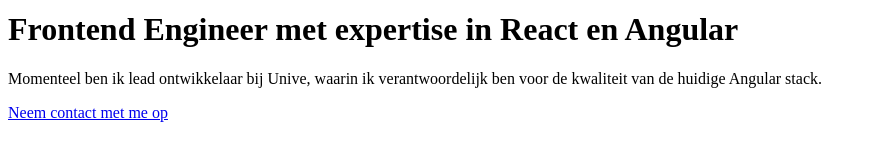
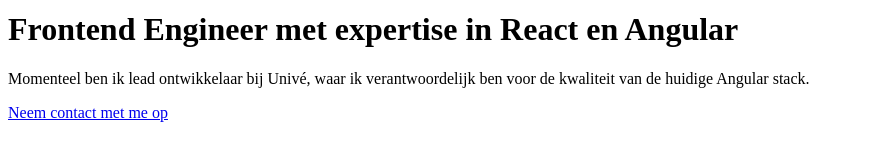
Before and after one commit to timogoudzwaard/timogoudzwaard.nl, a Next.js app: page / in a window 1280 px wide. Shown: the part 295-455 px from the top of the page, without its empty margins (0-876 px from the left). Built offline with nearby package versions, Linux system fonts and the light colour scheme.

Commit message:
fix typo

```diff
--- a/pages/index.tsx
+++ b/pages/index.tsx
@@ -32,8 +32,8 @@ export default function Home() {
           Frontend Engineer met expertise in React en Angular
         </h1>
         <p className="text-center text-xl mt-8 max-w-2xl mx-auto">
-          Momenteel ben ik lead ontwikkelaar bij Unive, waarin ik
-          verantwoordelijk ben voor de kwaliteit van de huidige Angular stack.
+          Momenteel ben ik lead ontwikkelaar bij Univé, waar ik verantwoordelijk
+          ben voor de kwaliteit van de huidige Angular stack.
         </p>
 
         <div className="flex justify-center mt-12">
```
